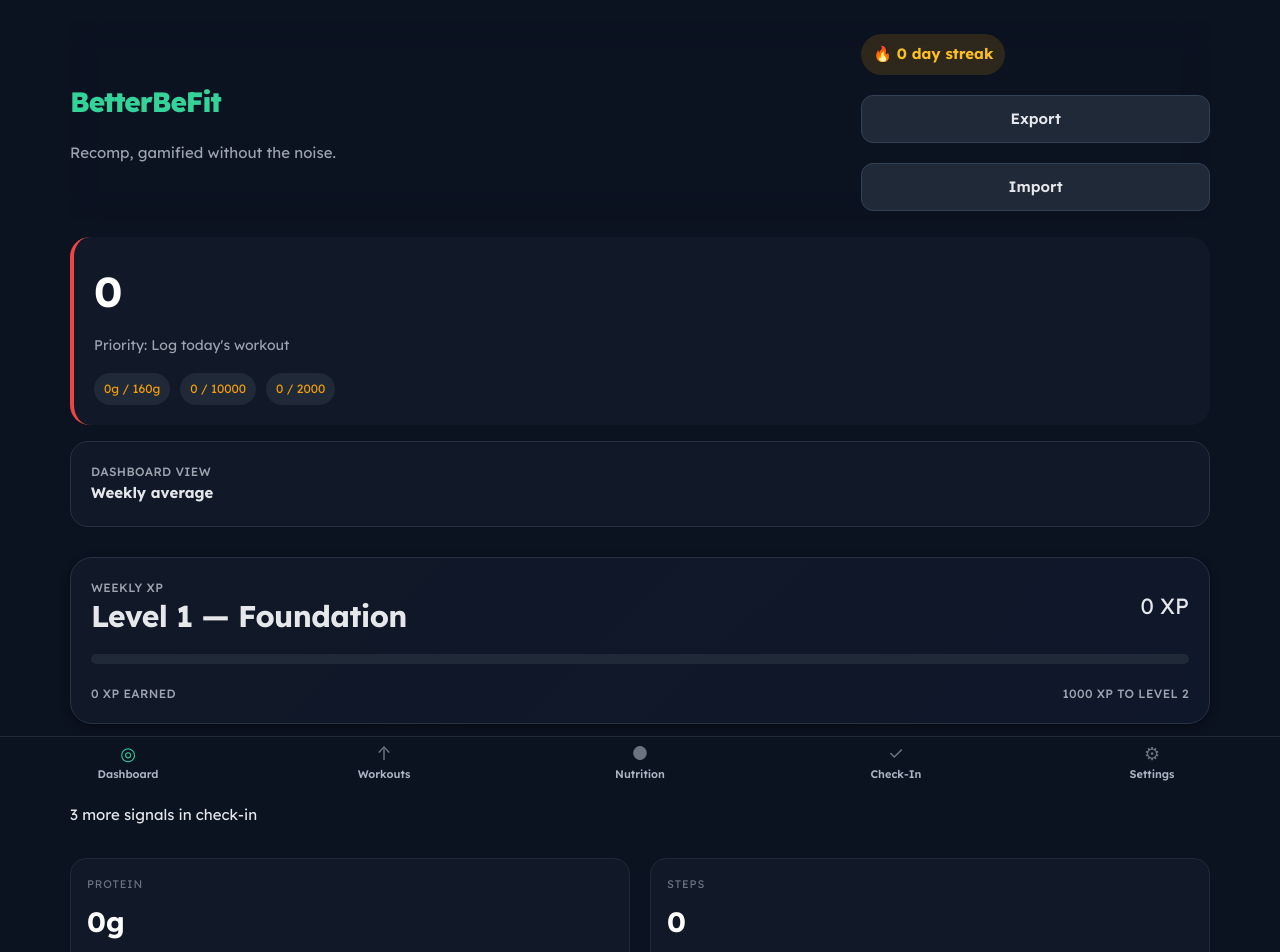
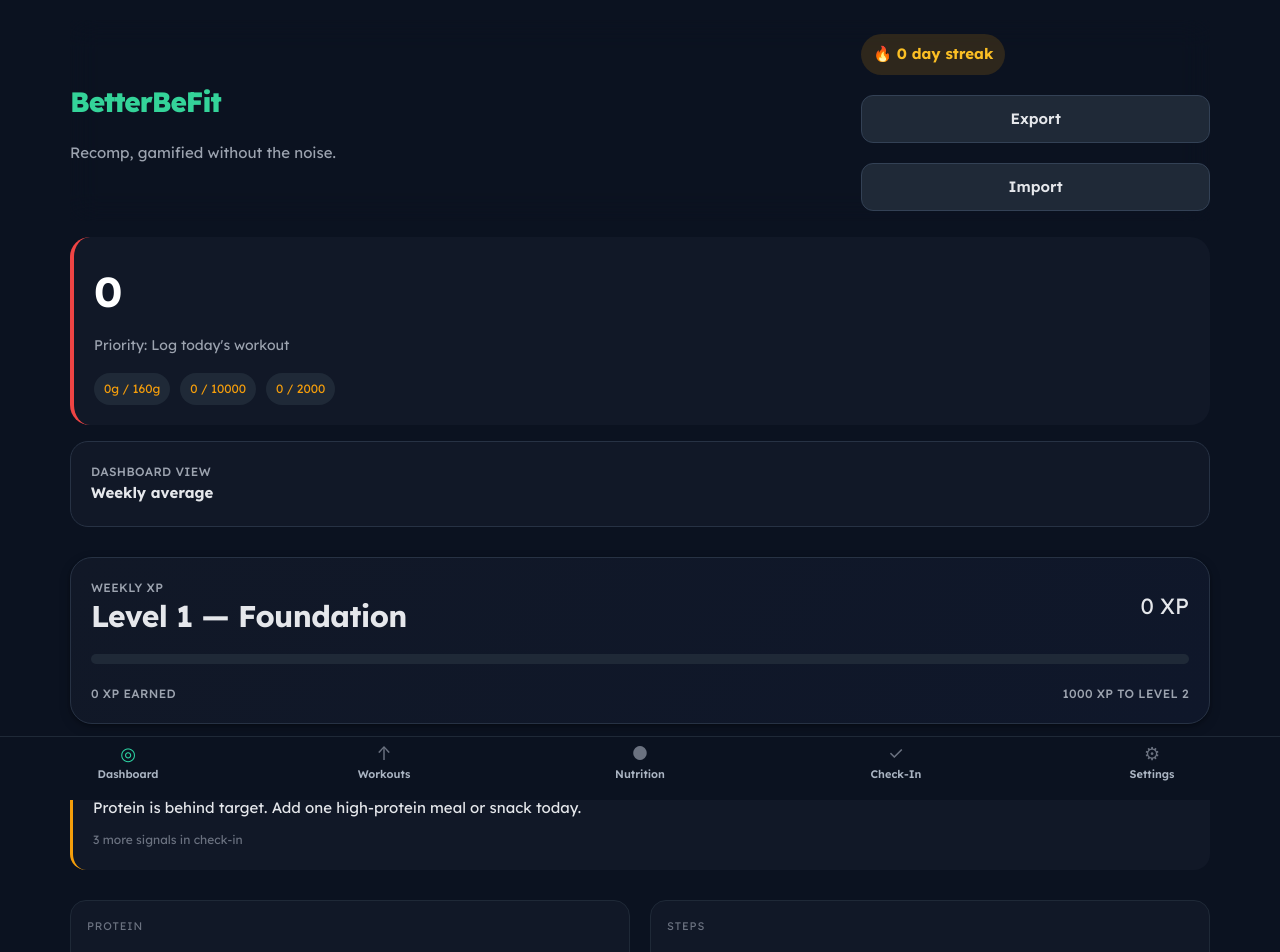
Before and after one commit to ravikiran-personal/betterbefit, a Next.js app: page / in a window 1280 px wide. Shown: the top 952 px of the page. Built offline with nearby package versions, Linux system fonts and the light colour scheme.

Commit message:
Update globals.css

```diff
--- a/app/globals.css
+++ b/app/globals.css
@@ -2619,3 +2619,38 @@ main {
   font-size: 12px;
   color: #6b7280;
 }
+
+.insight-card {
+  background: #111827;
+  border-radius: 16px;
+  padding: 20px;
+  border-left: 3px solid;
+}
+
+.insight-card.good {
+  border-left-color: #2dd4a3;
+}
+
+.insight-card.warn {
+  border-left-color: #f59e0b;
+}
+
+.insight-label {
+  font-size: 10px;
+  text-transform: uppercase;
+  letter-spacing: 1px;
+  color: #6b7280;
+  margin-bottom: 6px;
+}
+
+.insight-text {
+  font-size: 15px;
+  line-height: 1.6;
+  color: #e5e7eb;
+}
+
+.insight-sub {
+  margin-top: 10px;
+  font-size: 12px;
+  color: #6b7280;
+}
```
